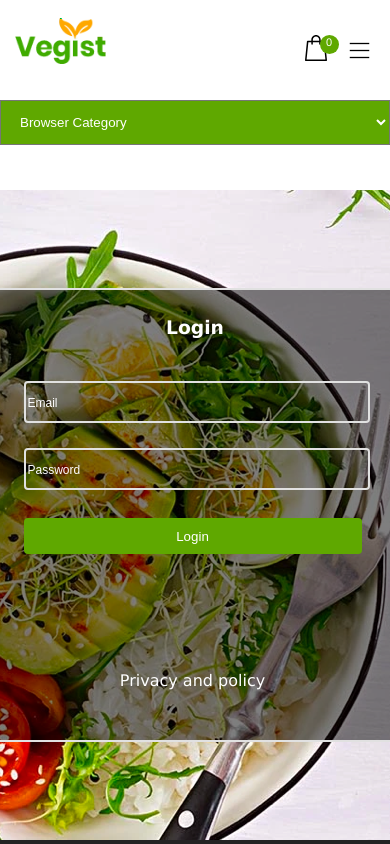
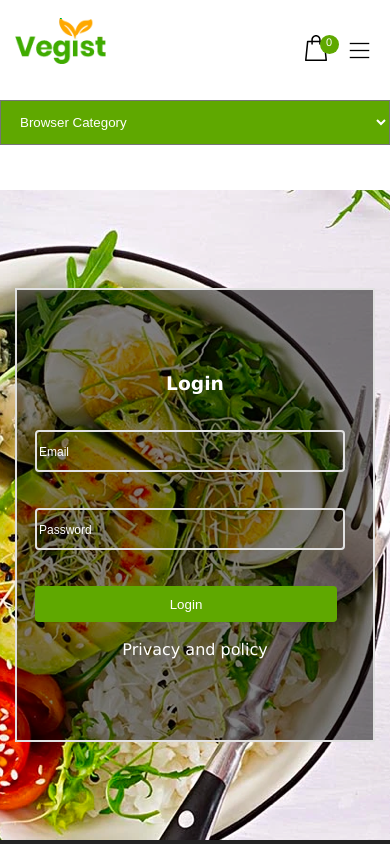
Before and after one commit to leilamahmoudi/vegis, a React (Create React App) app: page /login in a window 390 px wide. Shown: the top 844 px of the page. Built offline with nearby package versions, Linux system fonts and the light colour scheme.

Commit message:
Fix scroll in mobile design

```diff
--- a/src/components/login/loginContainer.scss
+++ b/src/components/login/loginContainer.scss
@@ -18,5 +18,8 @@
     display: flex;
     justify-content: center;
     align-items: center;
+    @media only screen and (max-width: 768px) {
+      padding: 0 15px;
+    }
   }
 }
--- a/src/components/login/loginForm.scss
+++ b/src/components/login/loginForm.scss
@@ -6,11 +6,15 @@
 
 .LoginForm {
   @include flexCenter;
-  width: 393px;
+  // width: 393px;
   height: 450px;
   color: rgba(255, 255, 255, 0);
   background-color: rgba(0, 0, 0, 0.5);
   border: 2px #e1e1e1 solid;
+  @media only screen and (max-width: 768px) {
+    width: 100%;
+    margin: 0 15px;
+  }
 }
 .logi-title {
   color: white;
@@ -23,6 +27,10 @@
   border-radius: 4px;
   background-color: rgba(0, 0, 0, 0);
   border: 2px #e1e1e1 solid;
+  @media only screen and (max-width: 768px) {
+    width: 302px;
+    margin: 18px;
+  }
 }
 .login-pass {
   height: 36px;
@@ -32,6 +40,10 @@
   color: white;
   background-color: rgba(0, 0, 0, 0);
   border: 2px #e1e1e1 solid;
+  @media only screen and (max-width: 768px) {
+    width: 302px;
+    margin: 18px;
+  }
 }
 ::placeholder {
   color: rgb(255, 255, 255);
@@ -46,6 +58,10 @@
   cursor: pointer;
   border-radius: 4px;
   color: white;
+  @media only screen and (max-width: 768px) {
+    width: 302px;
+    margin: 18px;
+  }
 }
 .privacy-policy {
   height: 36px;
@@ -53,4 +69,7 @@
   margin: 0 25px 25px 25px;
   text-align: center;
   color: white;
+  @media only screen and (max-width: 768px) {
+    margin: 0 auto;
+  }
 }
```
